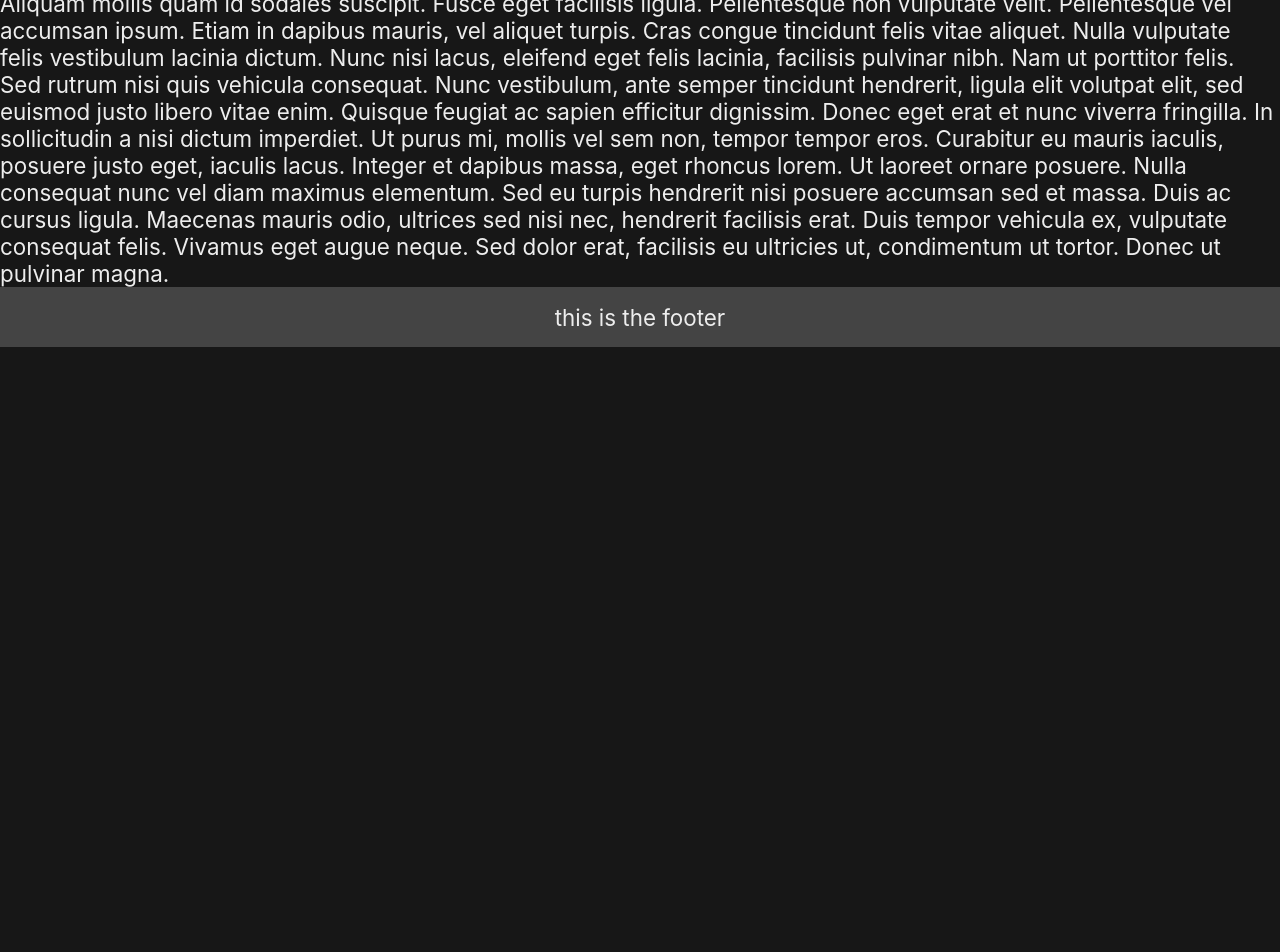
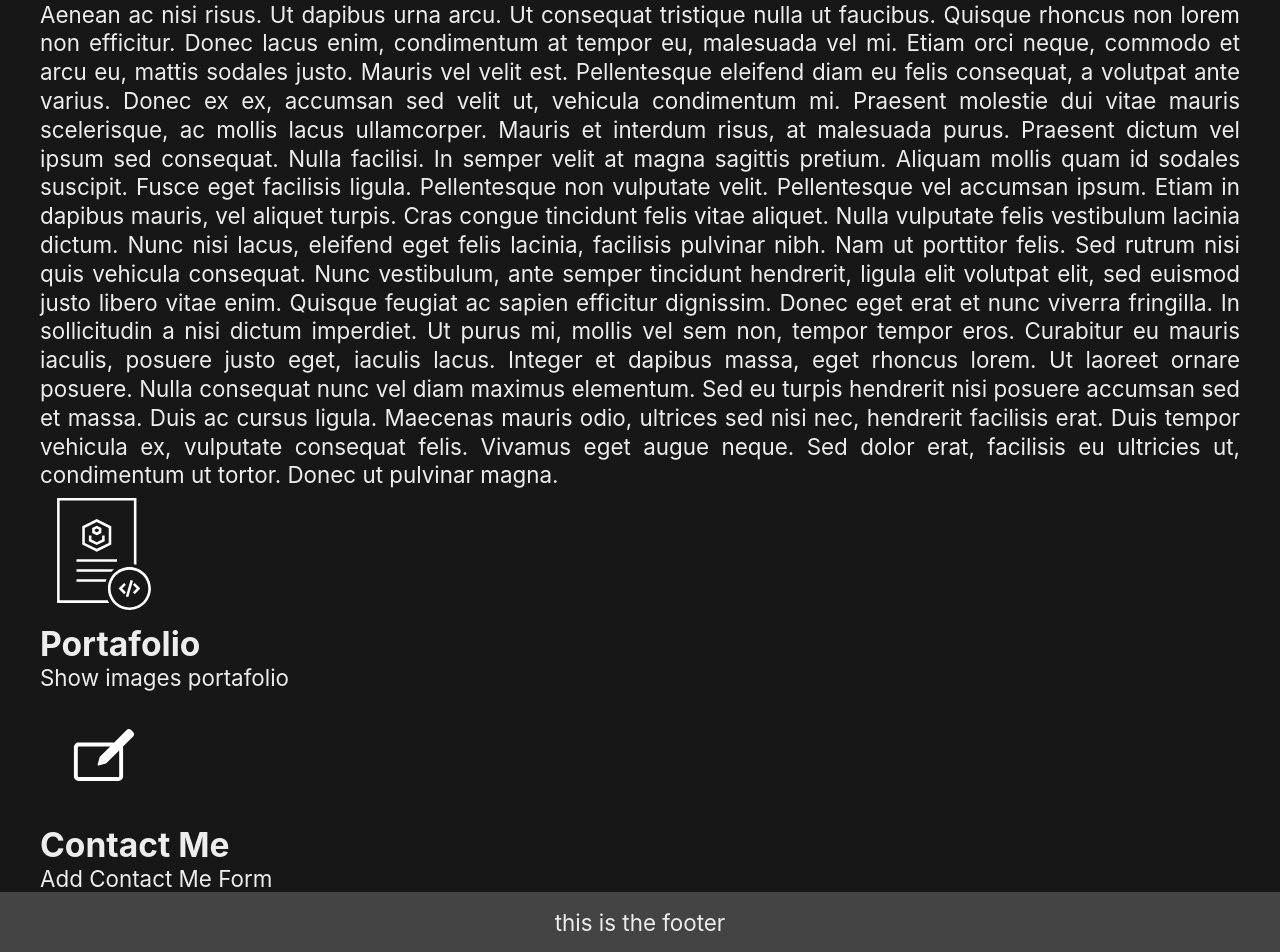
Before and after one commit to joseduardo15062005/reaact-portafolio, a React (Create React App) app: page / in a window 1280 px wide. Shown: the part 515-1467 px from the top of the page. Before the commit the page ends 862 px from the top, so only its background shows below. Built offline with nearby package versions, Linux system fonts and the light colour scheme.

Commit message:
add contacme and portafolio pages

```diff
--- a/src/App.css
+++ b/src/App.css
@@ -98,3 +98,21 @@
   height: 100px;
   margin-right: 20px;
 }
+
+
+
+.img-body{
+  width: 128px;
+  height: 128px;
+}
+
+.page-body{
+  width: 100vw;
+  padding: 0px 40px;
+}
+
+.page-body p{
+  text-align: justify;
+  line-height: 1.8rem ;
+
+}
--- a/src/App.js
+++ b/src/App.js
@@ -1,6 +1,8 @@
 import "./App.css";
 import About from "./components/About";
+import ContactMe from "./components/ContactMe";
 import Nav from "./components/Nav";
+import Portafolio from "./components/Portafolio";
 
 function App() {
   return (
@@ -10,6 +12,8 @@
       </header>
       <main>
         <About />
+        <Portafolio />
+        <ContactMe />
       </main>
       <footer>this is the footer</footer>
     </>
--- a/src/components/About/index.js
+++ b/src/components/About/index.js
@@ -1,8 +1,11 @@
+import ImageAboutMe from "../../assets/images/about-me.svg";
+
 const About = () => {
   return (
     <section>
-      <h1>Who am I?</h1>
-      <div>
+      <div className="page-body">
+        <img src={ImageAboutMe} alt="About Me" className="img-body" />
+        <h1>Who am I?</h1>
         <p>
           Lorem ipsum dolor sit amet, consectetur adipiscing elit. Mauris
           ultricies sem eget accumsan feugiat. Curabitur ut accumsan augue.
--- /dev/null
+++ b/src/components/ContactMe/index.js
@@ -0,0 +1,15 @@
+import Image from "../../assets/images/contact-me.svg";
+
+const ContactMe = () => {
+  return (
+    <section>
+      <div className="page-body">
+        <img src={Image} alt="Contact Me" className="img-body" />
+        <h1>Contact Me</h1>
+        Add Contact Me Form
+      </div>
+    </section>
+  );
+};
+
+export default ContactMe;
--- /dev/null
+++ b/src/components/Portafolio/index.js
@@ -0,0 +1,15 @@
+import ImagePortafolio from "../../assets/images/portafolio.svg";
+
+const Portafolio = () => {
+  return (
+    <section>
+      <div className="page-body">
+        <img src={ImagePortafolio} alt="Portafolio" className="img-body" />
+        <h1>Portafolio</h1>
+        Show images portafolio
+      </div>
+    </section>
+  );
+};
+
+export default Portafolio;
```
